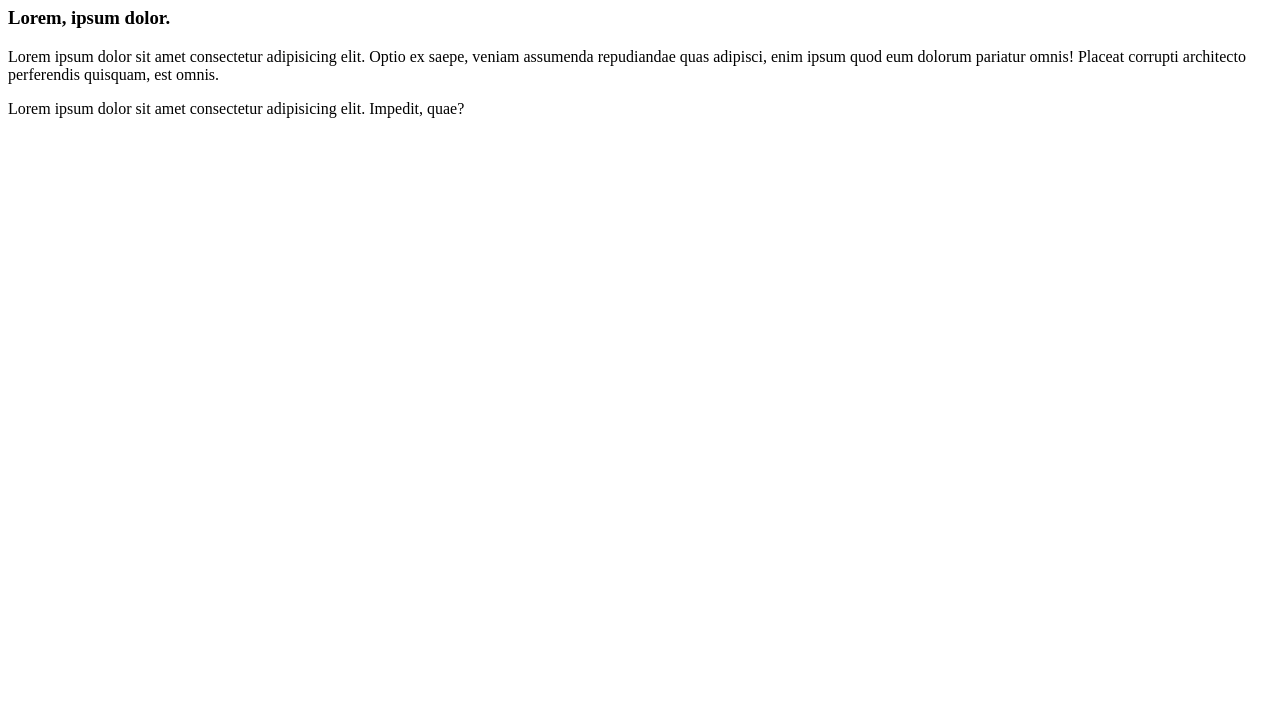
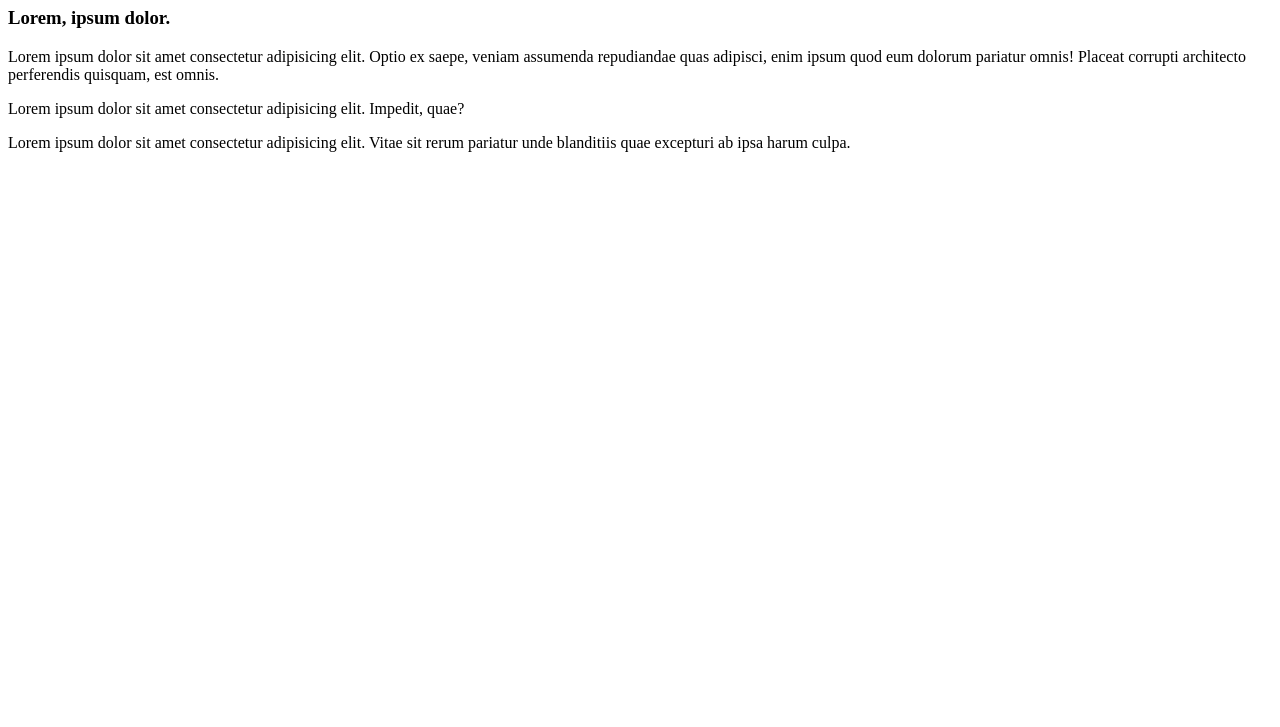
Before and after one commit to DaffaHerdian/Fork-test, a plain HTML site: page index.html in a window 1280 px wide. Shown: the part 73-800 px from the top of the page. Drawn offline with Linux system fonts and the light colour scheme.

Commit message:
menambahkan paragraf lagi di index html

```diff
--- a/index.html
+++ b/index.html
@@ -12,5 +12,6 @@
         Lorem ipsum dolor sit amet consectetur adipisicing elit. Optio ex saepe, veniam assumenda repudiandae quas adipisci, enim ipsum quod eum dolorum pariatur omnis! Placeat corrupti architecto perferendis quisquam, est omnis.
     </p>
     <p>Lorem ipsum dolor sit amet consectetur adipisicing elit. Impedit, quae?</p>
+    <p>Lorem ipsum dolor sit amet consectetur adipisicing elit. Vitae sit rerum pariatur unde blanditiis quae excepturi ab ipsa harum culpa.</p>
 </body>
 </html>
```
